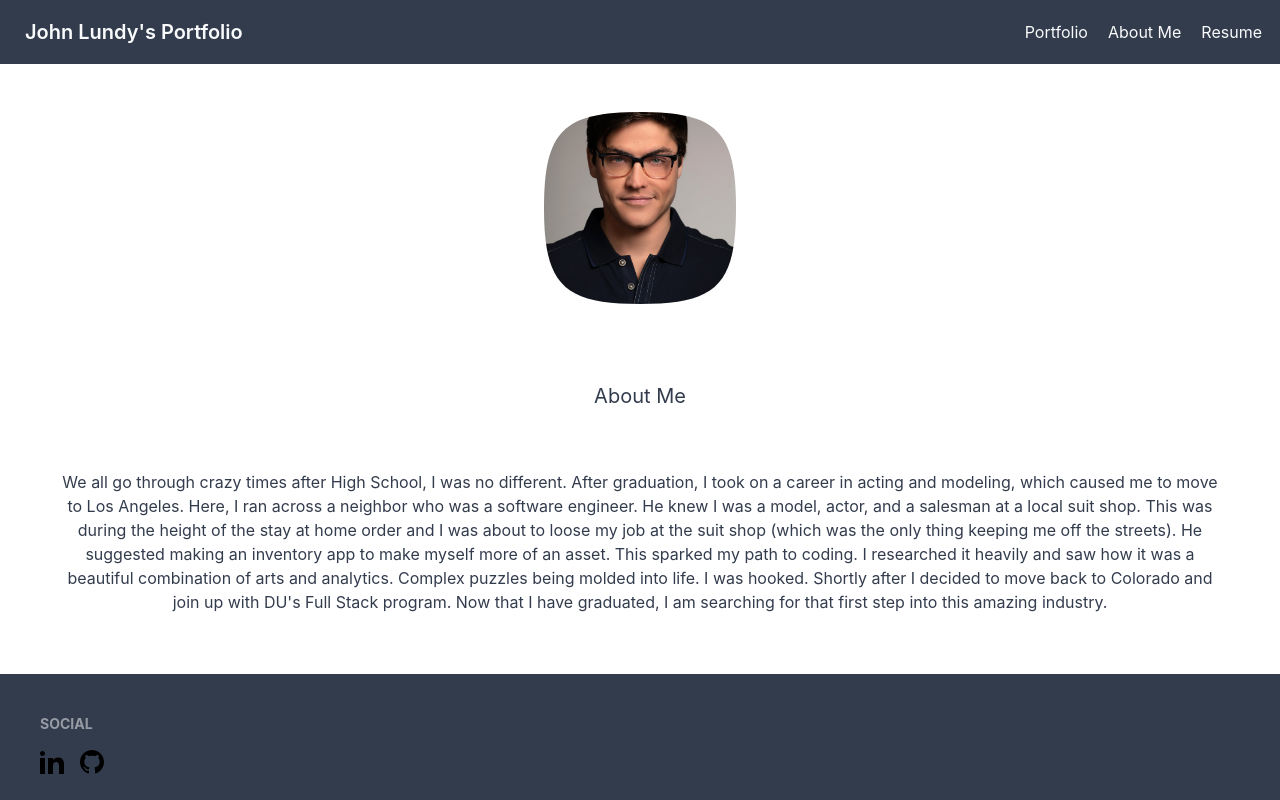
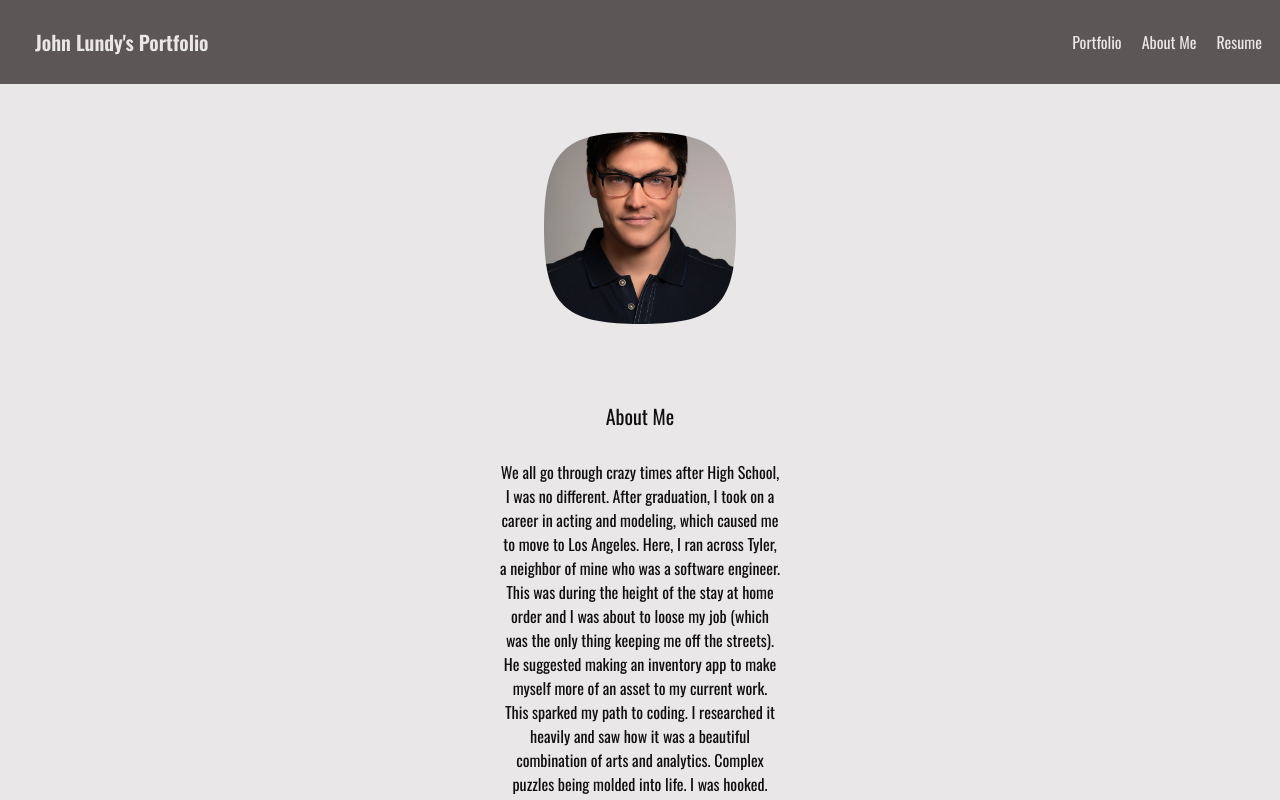
Before and after one commit to johnlundy94/portfolio, a React (Create React App) app: page /about-me in a window 1280 px wide. Shown: the top 800 px of the page. Built offline with nearby package versions, Linux system fonts and the light colour scheme.

Commit message:
Finished Portfolio for now

```diff
--- a/public/index.html
+++ b/public/index.html
@@ -1,6 +1,12 @@
 <!DOCTYPE html>
-<html lang="en" data-theme="emerald">
+<html lang="en" data-theme="garden">
   <head>
+    <link rel="preconnect" href="https://fonts.googleapis.com" />
+    <link rel="preconnect" href="https://fonts.gstatic.com" crossorigin />
+    <link
+      href="https://fonts.googleapis.com/css2?family=Amatic+SC:wght@700&family=Open+Sans:wght@300&family=Oswald:wght@400;600&display=swap"
+      rel="stylesheet"
+    />
     <meta charset="utf-8" />
     <link rel="icon" href="%PUBLIC_URL%/favicon.ico" />
     <meta name="viewport" content="width=device-width, initial-scale=1" />
@@ -24,7 +30,7 @@
       work correctly both with client-side routing and a non-root public URL.
       Learn how to configure a non-root public URL by running `npm run build`.
     -->
-    <title>React App</title>
+    <title>John Lundy's Portfolio</title>
   </head>
   <body>
     <noscript>You need to enable JavaScript to run this app.</noscript>
--- a/src/index.css
+++ b/src/index.css
@@ -1,13 +1,14 @@
 body {
   margin: 0;
-  font-family: -apple-system, BlinkMacSystemFont, 'Segoe UI', 'Roboto', 'Oxygen',
-    'Ubuntu', 'Cantarell', 'Fira Sans', 'Droid Sans', 'Helvetica Neue',
-    sans-serif;
+  font-family: "Amatic SC", cursive;
+  font-family: "Open Sans", sans-serif;
+  font-family: "Oswald", sans-serif;
   -webkit-font-smoothing: antialiased;
   -moz-osx-font-smoothing: grayscale;
 }
 
 code {
-  font-family: source-code-pro, Menlo, Monaco, Consolas, 'Courier New',
-    monospace;
+  font-family: "Amatic SC", cursive;
+  font-family: "Open Sans", sans-serif;
+  font-family: "Oswald", sans-serif;
 }
--- a/src/pages/AboutMe/AboutMe.css
+++ b/src/pages/AboutMe/AboutMe.css
@@ -1,3 +1,19 @@
 .headshot {
   text-align: center;
 }
+.about-intro-heading {
+  text-align: center;
+  margin-top: 30px;
+}
+
+.about-intro-paragraph {
+  text-align: center;
+  margin-top: 30px;
+  margin-bottom: 60px;
+  margin-right: 500px;
+  margin-left: 500px;
+}
+
+.progress {
+  justify-content: flex-end;
+}
--- a/src/pages/AboutMe/AboutMe.jsx
+++ b/src/pages/AboutMe/AboutMe.jsx
@@ -8,21 +8,20 @@ export default function AboutMe() {
         <img class="mask mask-squircle w-48 headshot" src={Headshot} />
       </div>
 
-      <h1 className="intro-heading normal-case text-xl">About Me</h1>
-      <p className="intro-paragraph">
+      <h1 className="about-intro-heading normal-case text-xl">About Me</h1>
+      <p className="about-intro-paragraph">
         We all go through crazy times after High School, I was no different.
         After graduation, I took on a career in acting and modeling, which
-        caused me to move to Los Angeles. Here, I ran across a neighbor who was
-        a software engineer. He knew I was a model, actor, and a salesman at a
-        local suit shop. This was during the height of the stay at home order
-        and I was about to loose my job at the suit shop (which was the only
+        caused me to move to Los Angeles. Here, I ran across Tyler, a neighbor
+        of mine who was a software engineer. This was during the height of the
+        stay at home order and I was about to loose my job (which was the only
         thing keeping me off the streets). He suggested making an inventory app
-        to make myself more of an asset. This sparked my path to coding. I
-        researched it heavily and saw how it was a beautiful combination of arts
-        and analytics. Complex puzzles being molded into life. I was hooked.
-        Shortly after I decided to move back to Colorado and join up with DU's
-        Full Stack program. Now that I have graduated, I am searching for that
-        first step into this amazing industry.
+        to make myself more of an asset to my current work. This sparked my path
+        to coding. I researched it heavily and saw how it was a beautiful
+        combination of arts and analytics. Complex puzzles being molded into
+        life. I was hooked. Shortly after I decided to move back to Colorado and
+        join up with DU's Full Stack program. Now that I have graduated, I am
+        searching for that first step into this amazing industry.
       </p>
     </div>
   );
--- a/src/pages/Footer/Footer.jsx
+++ b/src/pages/Footer/Footer.jsx
@@ -3,9 +3,9 @@ const Footer = () => {
     <>
       <footer class="footer p-10 bg-neutral text-neutral-content">
         <div>
-          <span class="footer-title">Social</span>
           <div class="grid grid-flow-col gap-4">
-            <a href="https://www.linkedin.com/in/john-c-lundy">
+            <span class="footer-title">Social</span>
+            <a href="https://www.linkedin.com/in/john-c-lundy" target="none">
               <svg
                 xmlns="http://www.w3.org/2000/svg"
                 width="24"
@@ -15,7 +15,7 @@ const Footer = () => {
                 <path d="M4.98 3.5c0 1.381-1.11 2.5-2.48 2.5s-2.48-1.119-2.48-2.5c0-1.38 1.11-2.5 2.48-2.5s2.48 1.12 2.48 2.5zm.02 4.5h-5v16h5v-16zm7.982 0h-4.968v16h4.969v-8.399c0-4.67 6.029-5.052 6.029 0v8.399h4.988v-10.131c0-7.88-8.922-7.593-11.018-3.714v-2.155z" />
               </svg>
             </a>
-            <a href="https://github.com/johnlundy94">
+            <a href="https://github.com/johnlundy94" target="none">
               <svg
                 xmlns="http://www.w3.org/2000/svg"
                 width="24"
--- a/src/pages/Home/Home.css
+++ b/src/pages/Home/Home.css
@@ -1,9 +1,18 @@
-.intro-heading {
+.home-intro-heading {
   text-align: center;
   margin-top: 30px;
+  font-size: 40px;
 }
 
-.intro-paragraph {
+.home-intro-paragraph {
   text-align: center;
-  margin: 60px;
+  margin-top: 100px;
+  margin-bottom: 60px;
+  margin-right: 500px;
+  margin-left: 500px;
+  font-size: 20px;
 }
+
+.image-description {
+  text-align: center;
+}
--- a/src/pages/Home/Home.jsx
+++ b/src/pages/Home/Home.jsx
@@ -5,15 +5,15 @@ import "./Home.css";
 export default function AboutMe() {
   return (
     <div>
-      <h1 className="intro-heading normal-case text-xl">Introduction</h1>
-      <p className="intro-paragraph">
+      <h1 className="home-intro-heading normal-case text-xl">Introduction</h1>
+      <p className="home-intro-paragraph">
         Hello and welcome to my portfolio! My name is John Lundy and I am a
         software developer that has recently graduated from The University of
         Denver's BootCamp. I excel in React, JavaScript and back end frameworks,
         such as Node.js or MongoDB.
       </p>
-      <h2 className="intro-heading normal-case text-xl">
-        A few of my favorite projects
+      <h2 className="home-intro-heading normal-case text-xl">
+        Here are a couple of my favorite projects for you to take a look at!
       </h2>
       <div className="flex-container">
         <div className="image-container">
@@ -27,8 +27,12 @@ export default function AboutMe() {
               the airbnb website.
             </p>
             <p class="image-description">Technologies used: Firebase, React</p>
-            <a href="https://github.com/irv0735/Abode_Group_V2">GitHub Repo</a>
-            <a href="https://abode-group.netlify.app/">Live Site</a>
+            <a href="https://github.com/irv0735/Abode_Group_V2" className="btn">
+              GitHub Repo
+            </a>
+            <a href="https://abode-group.netlify.app/" className="btn">
+              Live Site
+            </a>
           </div>
         </div>
         <div className="image-container">
@@ -46,10 +50,15 @@ export default function AboutMe() {
             <p class="image-description">
               Technologies used: MongoDB, Express, Apollo, Node.js, React
             </p>
-            <a href="https://github.com/akerschen-coder/peoples-recipes">
+            <a
+              href="https://github.com/akerschen-coder/peoples-recipes"
+              className="btn"
+            >
               GitHub Repo
             </a>
-            <a href="https://secret-lake-40251.herokuapp.com/">Live Site</a>
+            <a href="https://secret-lake-40251.herokuapp.com/" className="btn">
+              Live Site
+            </a>
           </div>
         </div>
       </div>
--- a/src/pages/Portfolio/Portfolio.css
+++ b/src/pages/Portfolio/Portfolio.css
@@ -20,6 +20,10 @@
   display: block;
   width: 700px;
   height: 350px;
+  border-top-left-radius: 30px;
+  border-top-right-radius: 30px;
+  border-bottom-right-radius: 30px;
+  border-bottom-left-radius: 30px;
 }
 
 .image-overlay {
@@ -38,6 +42,10 @@
   opacity: 0;
   transition: opacity 0.25s;
   margin-top: 30px;
+  border-top-left-radius: 30px;
+  border-top-right-radius: 30px;
+  border-bottom-right-radius: 30px;
+  border-bottom-left-radius: 30px;
 }
 
 .image-description {
@@ -47,3 +55,7 @@
 .image-overlay:hover {
   opacity: 1;
 }
+
+.btn {
+  margin: 10px;
+}
--- a/src/pages/Resume/Resume.css
+++ b/src/pages/Resume/Resume.css
@@ -1,3 +1,7 @@
+.resume-heading {
+  margin-top: 30px;
+}
+
 .resume-container {
   display: flex;
   flex-direction: column;
@@ -7,11 +11,10 @@
 
 .resume {
   margin-top: 100px;
-  margin-bottom: 100px;
+  margin-bottom: 360px;
 }
 
 .resume a {
-  padding: 40px 10px;
   text-decoration: none;
   color: white;
 }
--- a/src/pages/Resume/Resume.jsx
+++ b/src/pages/Resume/Resume.jsx
@@ -5,11 +5,11 @@ import "./Resume.css";
 export default function Resume() {
   return (
     <div className="resume-container normal-case text-xl">
-      <h1>Resume</h1>
-      <div>
-        <address className="resume normal-case text-xl">
-          <a href={Res}>Click here to download my Resume</a>
-        </address>
+      <h1 className="resume-heading">Resume</h1>
+      <div className="resume">
+        <a className="btn" href={Res} target="none">
+          Click here to download my Resume
+        </a>
       </div>
     </div>
   );
--- a/tailwind.config.js
+++ b/tailwind.config.js
@@ -1,4 +1,37 @@
 module.exports = {
   content: ["./src/**/*.{js,ts,jsx,tsx}"],
   plugins: [require("daisyui")],
+  daisyui: {
+    themes: [
+      "light",
+      "dark",
+      "cupcake",
+      "bumblebee",
+      "emerald",
+      "corporate",
+      "synthwave",
+      "retro",
+      "cyberpunk",
+      "valentine",
+      "halloween",
+      "garden",
+      "forest",
+      "aqua",
+      "lofi",
+      "pastel",
+      "fantasy",
+      "wireframe",
+      "black",
+      "luxury",
+      "dracula",
+      "cmyk",
+      "autumn",
+      "business",
+      "acid",
+      "lemonade",
+      "night",
+      "coffee",
+      "winter",
+    ],
+  },
 };
```
Also changed, not shown: src/pages/Portfolio/Portfolio.jsx (+73 -11 lines), 2 other files (tests, documents, lock files or other folders).
